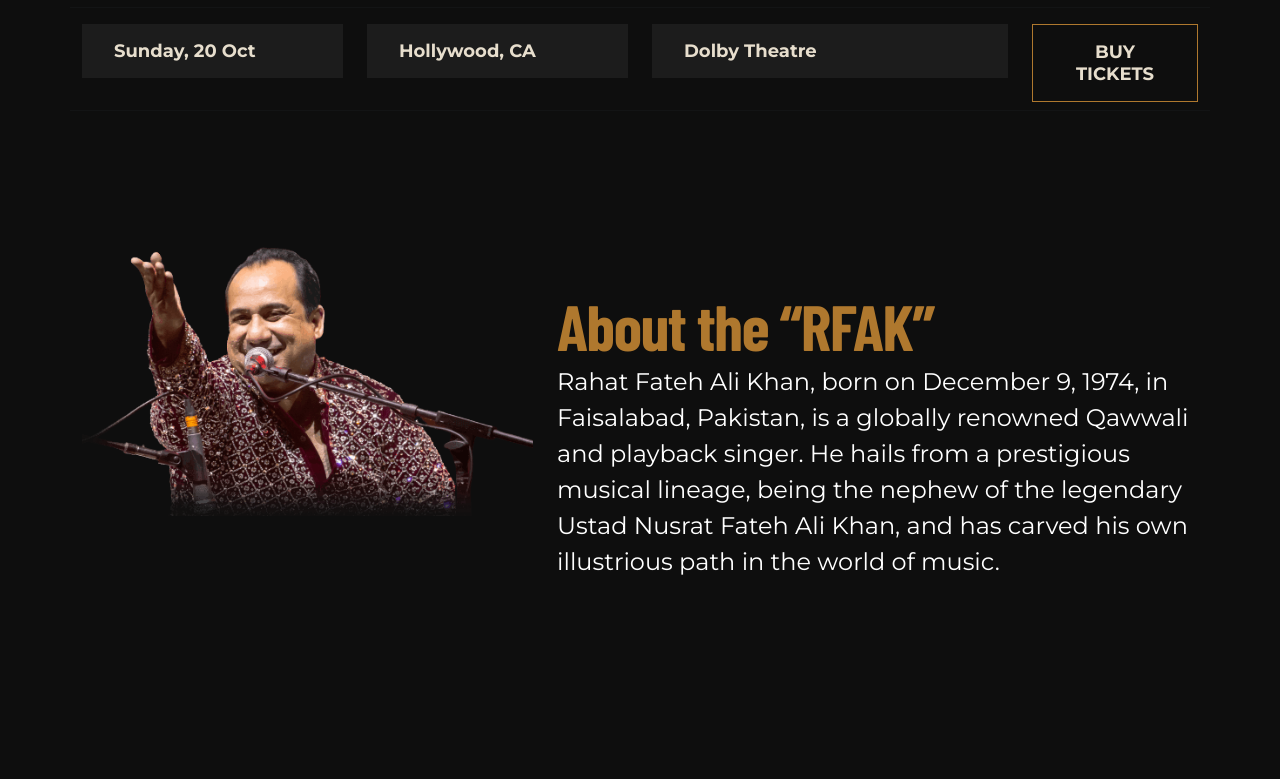
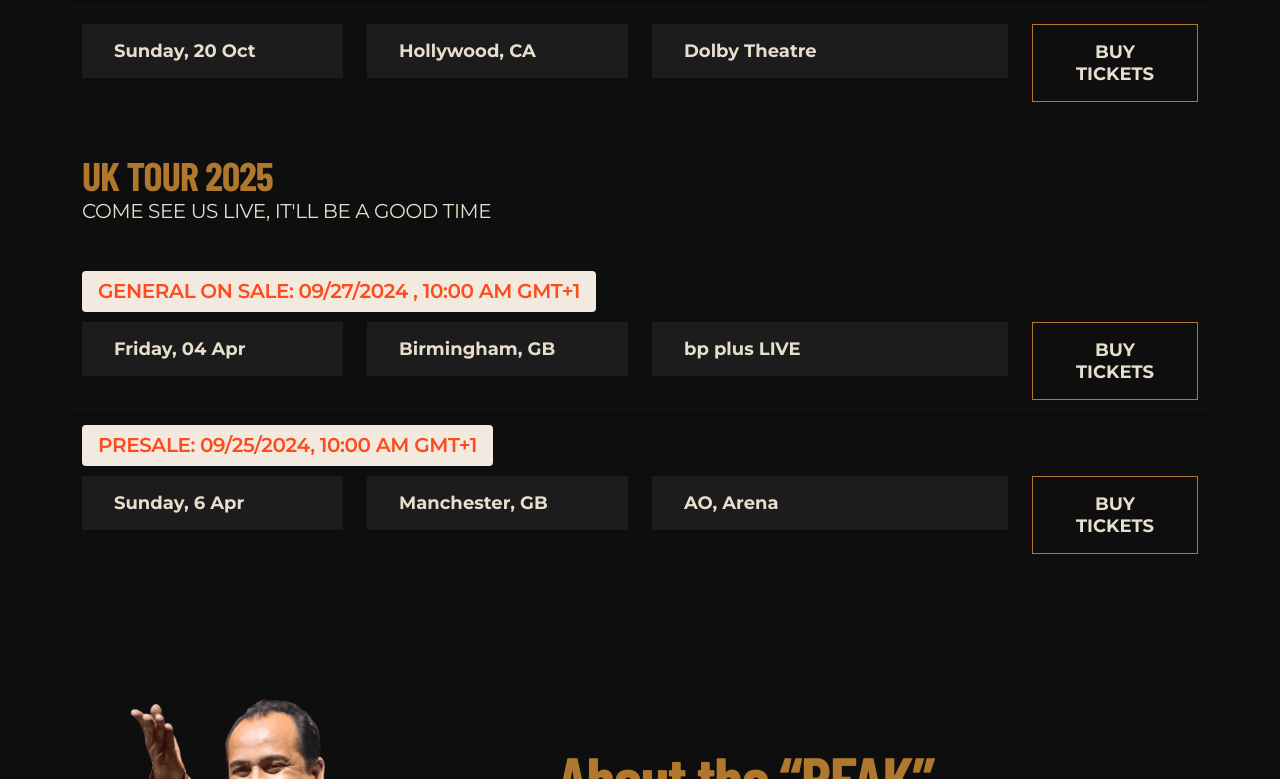
Before and after one commit to virajbilions/rfak, a React (Create React App) app: page / in a window 1280 px wide. Shown: the part 2896-3675 px from the top of the page. Built offline with nearby package versions, Linux system fonts and the light colour scheme; a web font is replaced by a local one.

Commit message:
uk touer data and tickets added

```diff
--- a/src/components/TourDetail.js
+++ b/src/components/TourDetail.js
@@ -10,7 +10,7 @@ import {
     Col,
 } from "reactstrap";
 import classnames from "classnames";
-import { canadaTourData, usaTourData } from "../data/TourData";
+import { canadaTourData, usaTourData, ukTourData } from "../data/TourData";
 import "../styles/TourDetail.css";
 
 const TourDetail = () => {
@@ -88,13 +88,16 @@ const TourDetail = () => {
                                         </Col>
                                         <Col xs={12} sm={2} md={2} lg={2} className="mb-2">
                                             <button
-                                                className={item?.soldOut === true ? "tour-item-btn-sold" : "tour-item-btn"}
+                                                className={
+                                                    item?.soldOut === true
+                                                        ? "tour-item-btn-sold"
+                                                        : "tour-item-btn"
+                                                }
                                                 onClick={() => {
                                                     if (!item?.soldOut) {
                                                         window.open(item?.url, "_blank");
                                                     }
-                                                }
-                                                }
+                                                }}
                                             >
                                                 {item?.soldOut === true ? "SOLD OUT" : "BUY TICKETS"}
                                             </button>
@@ -137,13 +140,73 @@ const TourDetail = () => {
                                         </Col>
                                         <Col xs={12} sm={2} md={2} lg={2} className="mb-2">
                                             <button
-                                                className={item?.soldOut === true ? "tour-item-btn-sold" : "tour-item-btn"}
+                                                className={
+                                                    item?.soldOut === true
+                                                        ? "tour-item-btn-sold"
+                                                        : "tour-item-btn"
+                                                }
                                                 onClick={() => {
                                                     if (!item?.soldOut) {
                                                         window.open(item?.url, "_blank");
                                                     }
+                                                }}
+                                            >
+                                                {item?.soldOut === true ? "SOLD OUT" : "BUY TICKETS"}
+                                            </button>
+                                        </Col>
+                                        <hr className="custom-hr" />
+                                    </React.Fragment>
+                                ))}
+                            </Row>
+
+                            <br />
+
+                            <div className="tour-usa">UK TOUR 2025</div>
+                            <div className="tour-come-see">
+                                COME SEE US LIVE, IT'LL BE A GOOD TIME
+                            </div>
+                            <Row className="mt-5">
+                                {ukTourData.map((item, index) => (
+                                    <React.Fragment key={index} >
+                                        <Col xs={12} sm={12} md={12} lg={12}>
+                                            <div className="tour-item-txt-time-bg">
+                                                <span className="tour-item-txt-time"> {item?.time}</span>
+                                            </div>
+                                        </Col>
+                                        <Col
+                                            xs={12}
+                                            sm={12}
+                                            md={3}
+                                            lg={3}
+                                            className="mb-2"
+                                            key={index + 1}
+                                        >
+                                            <div className="tour-item-bg">
+                                                <span className="tour-item-txt">{item?.date}</span>
+                                            </div>
+                                        </Col>
+                                        <Col xs={12} sm={12} md={3} lg={3} className="mb-2">
+                                            <div className="tour-item-bg">
+                                                <span className="tour-item-txt">{item?.city}</span>
+                                            </div>
+                                        </Col>
+                                        <Col xs={12} sm={12} md={4} lg={4} className="mb-2">
+                                            <div className="tour-item-bg">
+                                                <span className="tour-item-txt">{item?.place}</span>
+                                            </div>
+                                        </Col>
+                                        <Col xs={12} sm={2} md={2} lg={2} className="mb-2">
+                                            <button
+                                                className={
+                                                    item?.soldOut === true
+                                                        ? "tour-item-btn-sold"
+                                                        : "tour-item-btn"
                                                 }
-                                                }
+                                                onClick={() => {
+                                                    if (!item?.soldOut) {
+                                                        window.open(item?.url, "_blank");
+                                                    }
+                                                }}
                                             >
                                                 {item?.soldOut === true ? "SOLD OUT" : "BUY TICKETS"}
                                             </button>
--- a/src/data/TourData.js
+++ b/src/data/TourData.js
@@ -99,4 +99,21 @@ const canadaTourData = [
     },
 ];
 
-export { usaTourData, canadaTourData };
+const ukTourData = [
+    {
+        date: "Friday, 04 Apr",
+        city: "Birmingham, GB",
+        place: "bp plus LIVE",
+        url: "https://www.ticketmaster.co.uk/legacy-of-the-khans-ustad-rahat-birmingham-04-04-2025/event/230061348C2509F9",
+        time: "GENERAL ON SALE: 09/27/2024 , 10:00 AM GMT+1"
+    },
+    {
+        date: "Sunday, 6 Apr",
+        city: "Manchester, GB",
+        place: "AO, Arena",
+        url: "https://www.ticketmaster.co.uk/legacy-of-the-khans-ustad-rahat-manchester-06-04-2025/event/1F00612BAB99134E",
+        time: "PRESALE: 09/25/2024, 10:00 AM GMT+1"
+    },
+];
+
+export { usaTourData, canadaTourData, ukTourData };
--- a/src/styles/TourDetail.css
+++ b/src/styles/TourDetail.css
@@ -129,6 +129,25 @@
   cursor: not-allowed !important;
 }
 
+.tour-item-txt-time-bg {
+  border-radius: 4px;
+  background: var(--Light-Gold, #f2eadf);
+  padding: 8px 16px;
+  gap: 8px;
+  margin-bottom: 10px;
+  width: fit-content !important;
+}
+
+.tour-item-txt-time {
+  color: #ff4a1c;
+  font-family: Montserrat;
+  font-size: 20px;
+  font-style: normal;
+  font-weight: 600;
+  line-height: normal;
+  letter-spacing: -0.4px;
+}
+
 .nav-tabs {
   border-bottom: none !important;
 }
@@ -160,8 +179,8 @@
 }
 
 /* hr {
-  margin: 0 !important;
-} */
+    margin: 0 !important;
+  } */
 
 /* Tablet */
 @media only screen and (min-width: 768px) and (max-width: 1023px) {
```
